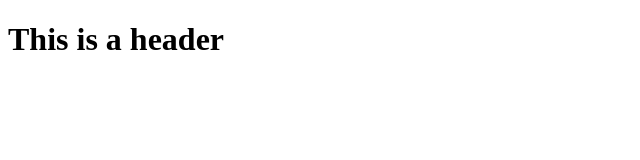
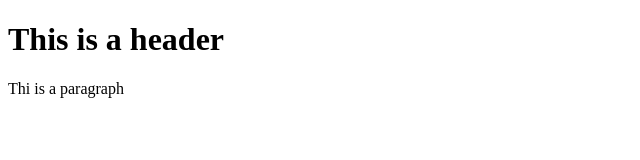
Before and after one commit to olaleywo/git-test, a plain HTML site: page index.html in a window 1280 px wide. Shown: the whole page, without its empty margins (0-640 px from the left). Drawn offline with Linux system fonts and the light colour scheme.

Commit message:
Second commit

```diff
--- a/index.html
+++ b/index.html
@@ -2,5 +2,6 @@
 <html>
     <body>
         <h1>This is a header</h1>
+        <p>Thi is a paragraph</p>
     </body>
 </html>
```
